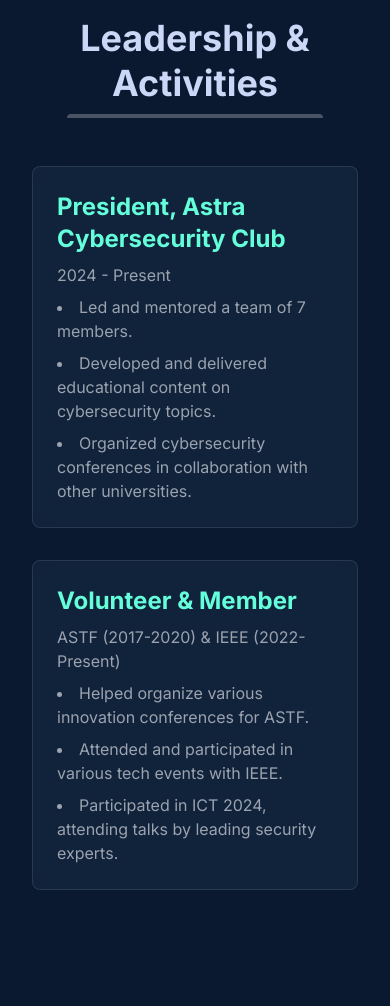
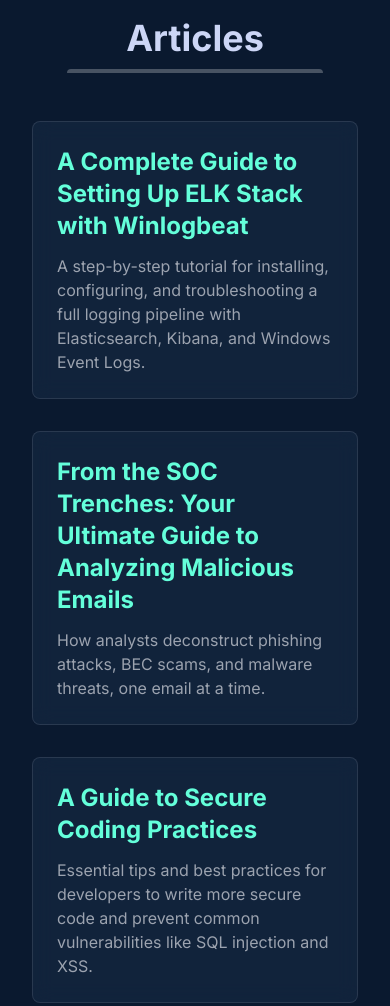
Before and after one commit to MoWael-Encrypted/MoWael-Encrypted.github.io, a plain HTML site: page index.html in a window 390 px wide. Shown: the part 4040-5046 px from the top of the page. Drawn offline with nearby package versions, Linux system fonts and the light colour scheme.

Commit message:
index.html

```diff
--- a/index.html
+++ b/index.html
@@ -51,7 +51,6 @@
 </head>
 <body class="leading-normal tracking-normal">
 
-    <!-- Header -->
     <header class="fixed w-full z-30 top-0 text-white glass-effect">
         <div class="w-full container mx-auto flex flex-wrap items-center justify-between mt-0 py-2">
             <div class="pl-4 flex items-center">
@@ -69,6 +68,7 @@
                     <li class="mr-3"><a class="inline-block py-2 px-4 text-white no-underline hover:text-gray-200 hover:text-underline" href="#about">About</a></li>
                     <li class="mr-3"><a class="inline-block text-white no-underline hover:text-gray-200 hover:text-underline py-2 px-4" href="#experience">Experience</a></li>
                     <li class="mr-3"><a class="inline-block text-white no-underline hover:text-gray-200 hover:text-underline py-2 px-4" href="#projects">Projects</a></li>
+                    <li class="mr-3"><a class="inline-block text-white no-underline hover:text-gray-200 hover:text-underline py-2 px-4" href="#articles">Articles</a></li>
                     <li class="mr-3"><a class="inline-block text-white no-underline hover:text-gray-200 hover:text-underline py-2 px-4" href="#activities">Activities</a></li>
                     <li class="mr-3"><a class="inline-block text-white no-underline hover:text-gray-200 hover:text-underline py-2 px-4" href="#contact">Contact</a></li>
                 </ul>
@@ -77,7 +77,6 @@
     </header>
 
     <main>
-        <!-- Hero Section -->
         <section class="min-h-screen flex items-center">
             <div class="container px-8 mx-auto flex flex-wrap flex-col md:flex-row items-center">
                 <div class="flex flex-col w-full md:w-3/5 justify-center items-start text-center md:text-left">
@@ -100,7 +99,6 @@
             </div>
         </section>
 
-        <!-- About Section -->
         <section id="about" class="py-20">
             <div class="container max-w-5xl mx-auto px-8">
                 <h2 class="w-full my-2 text-4xl font-bold leading-tight text-center section-heading">
@@ -110,11 +108,9 @@
                     <div class="h-1 mx-auto bg-white w-64 opacity-25 my-0 py-0 rounded-t"></div>
                 </div>
                 <div class="flex flex-col md:flex-row items-center md:space-x-12">
-                    <!-- Your Photo -->
                     <div class="w-full md:w-1/3 flex justify-center mb-8 md:mb-0">
                         <img src="mo.jpg" alt="Mostafa Elsaeed" class="rounded-full w-48 h-48 md:w-64 md:h-64 object-cover border-4 border-teal-300 shadow-lg">
                     </div>
-                    <!-- About Text -->
                     <div class="w-full md:w-2/3">
                         <p class="text-gray-400 text-lg text-center md:text-left">
                             I am a results-oriented Cybersecurity Engineer with a 3.75 GPA, combining a strong academic foundation with practical experience in defending critical digital infrastructures. I excel in threat detection, incident response, and hardening networks using enterprise tools like IBM QRadar, Cisco DNA, and Forcepoint Firewalls. As a proven leader and cybersecurity club president, I am driven to build resilient security solutions and thrive in high-stakes environments.
@@ -124,7 +120,6 @@
             </div>
         </section>
 
-        <!-- Experience Section -->
         <section id="experience" class="py-20">
             <div class="container mx-auto px-8">
                 <h2 class="w-full my-2 text-4xl font-bold leading-tight text-center section-heading">
@@ -135,7 +130,6 @@
                 </div>
 
                 <div class="max-w-4xl mx-auto">
-                    <!-- SOC Analyst -->
                     <div class="mb-8 p-6 rounded-lg glass-effect">
                         <div class="flex justify-between items-center mb-2">
                              <h3 class="text-2xl font-bold accent-color">SOC Analyst</h3>
@@ -148,7 +142,6 @@
                             <li>Implement advanced security methodologies including Automation, SOAR, and OSINT.</li>
                         </ul>
                     </div>
-                    <!-- IT Specialist -->
                     <div class="mb-8 p-6 rounded-lg glass-effect">
                         <div class="flex justify-between items-center mb-2">
                              <h3 class="text-2xl font-bold accent-color">IT Specialist</h3>
@@ -160,7 +153,6 @@
                             <li>Provided critical technical support to students during the university admissions process.</li>
                         </ul>
                     </div>
-                    <!-- Cybersecurity Intern -->
                     <div class="p-6 rounded-lg glass-effect">
                          <div class="flex justify-between items-center mb-2">
                              <h3 class="text-2xl font-bold accent-color">Cybersecurity Intern</h3>
@@ -176,7 +168,6 @@
             </div>
         </section>
 
-        <!-- Projects Section -->
         <section id="projects" class="py-20">
              <div class="container mx-auto px-8">
                 <h2 class="w-full my-2 text-4xl font-bold leading-tight text-center section-heading">
@@ -202,7 +193,32 @@
             </div>
         </section>
 
-        <!-- Activities Section -->
+        <section id="articles" class="py-20">
+            <div class="container mx-auto px-8">
+                <h2 class="w-full my-2 text-4xl font-bold leading-tight text-center section-heading">
+                    Articles
+                </h2>
+                <div class="w-full mb-12">
+                    <div class="h-1 mx-auto bg-white w-64 opacity-25 my-0 py-0 rounded-t"></div>
+                </div>
+                <div class="grid grid-cols-1 md:grid-cols-2 lg:grid-cols-3 gap-8">
+                    <a href="https://medium.com/@wmostafa021/from-zero-to-hero-a-complete-guide-to-setting-up-elk-stack-with-winlogbeat-65d105050543" class="block p-6 rounded-lg glass-effect transform transition hover:scale-105 duration-300 ease-in-out hover:shadow-lg hover:shadow-teal-400/20">
+                        <h3 class="text-2xl font-bold accent-color mb-3">A Complete Guide to Setting Up ELK Stack with Winlogbeat</h3>
+                        <p class="text-gray-400">A step-by-step tutorial for installing, configuring, and troubleshooting a full logging pipeline with Elasticsearch, Kibana, and Windows Event Logs.</p>
+                    </a>
+                    <a href="https://medium.com/@wmostafa021/from-the-soc-trenches-your-ultimate-guide-to-analyzing-malicious-emails-3ad4f4943086" class="block p-6 rounded-lg glass-effect transform transition hover:scale-105 duration-300 ease-in-out hover:shadow-lg hover:shadow-teal-400/20">
+                        <h3 class="text-2xl font-bold accent-color mb-3">From the SOC Trenches: Your Ultimate Guide to Analyzing Malicious Emails</h3>
+                        <p class="text-gray-400">How analysts deconstruct phishing attacks, BEC scams, and malware threats, one email at a time.</p>
+                    </a>
+                    <a href="#" class="block p-6 rounded-lg glass-effect transform transition hover:scale-105 duration-300 ease-in-out hover:shadow-lg hover:shadow-teal-400/20">
+                        <h3 class="text-2xl font-bold accent-color mb-3">A Guide to Secure Coding Practices</h3>
+                        <p class="text-gray-400">Essential tips and best practices for developers to write more secure code and prevent common vulnerabilities like SQL injection and XSS.</p>
+                    </a>
+                </div>
+            </div>
+        </section>
+
+
         <section id="activities" class="py-20">
             <div class="container mx-auto px-8">
                 <h2 class="w-full my-2 text-4xl font-bold leading-tight text-center section-heading">
@@ -212,7 +228,6 @@
                     <div class="h-1 mx-auto bg-white w-64 opacity-25 my-0 py-0 rounded-t"></div>
                 </div>
                 <div class="max-w-4xl mx-auto grid grid-cols-1 md:grid-cols-2 gap-8">
-                    <!-- Activity 1 -->
                     <div class="p-6 rounded-lg glass-effect">
                         <h3 class="text-2xl font-bold accent-color mb-2">President, Astra Cybersecurity Club</h3>
                         <p class="text-gray-400 mb-2">2024 - Present</p>
@@ -222,7 +237,6 @@
                             <li>Organized cybersecurity conferences in collaboration with other universities.</li>
                         </ul>
                     </div>
-                    <!-- Activity 2 -->
                     <div class="p-6 rounded-lg glass-effect">
                         <h3 class="text-2xl font-bold accent-color mb-2">Volunteer & Member</h3>
                         <p class="text-gray-400 mb-2">ASTF (2017-2020) & IEEE (2022-Present)</p>
@@ -236,7 +250,6 @@
             </div>
         </section>
 
-        <!-- Contact Section -->
         <section id="contact" class="py-20">
             <div class="container max-w-4xl mx-auto px-8 text-center">
                  <h2 class="w-full my-2 text-4xl font-bold leading-tight text-center section-heading">
@@ -279,6 +292,9 @@
                         </li>
                          <li class="mt-2 inline-block mr-2 md:block md:mr-0">
                             <a href="#projects" class="no-underline hover:underline text-gray-400 hover:text-pink-500">Projects</a>
+                        </li>
+                        <li class="mt-2 inline-block mr-2 md:block md:mr-0">
+                            <a href="#articles" class="no-underline hover:underline text-gray-400 hover:text-pink-500">Articles</a>
                         </li>
                         <li class="mt-2 inline-block mr-2 md:block md:mr-0">
                             <a href="#activities" class="no-underline hover:underline text-gray-400 hover:text-pink-500">Activities</a>
```
